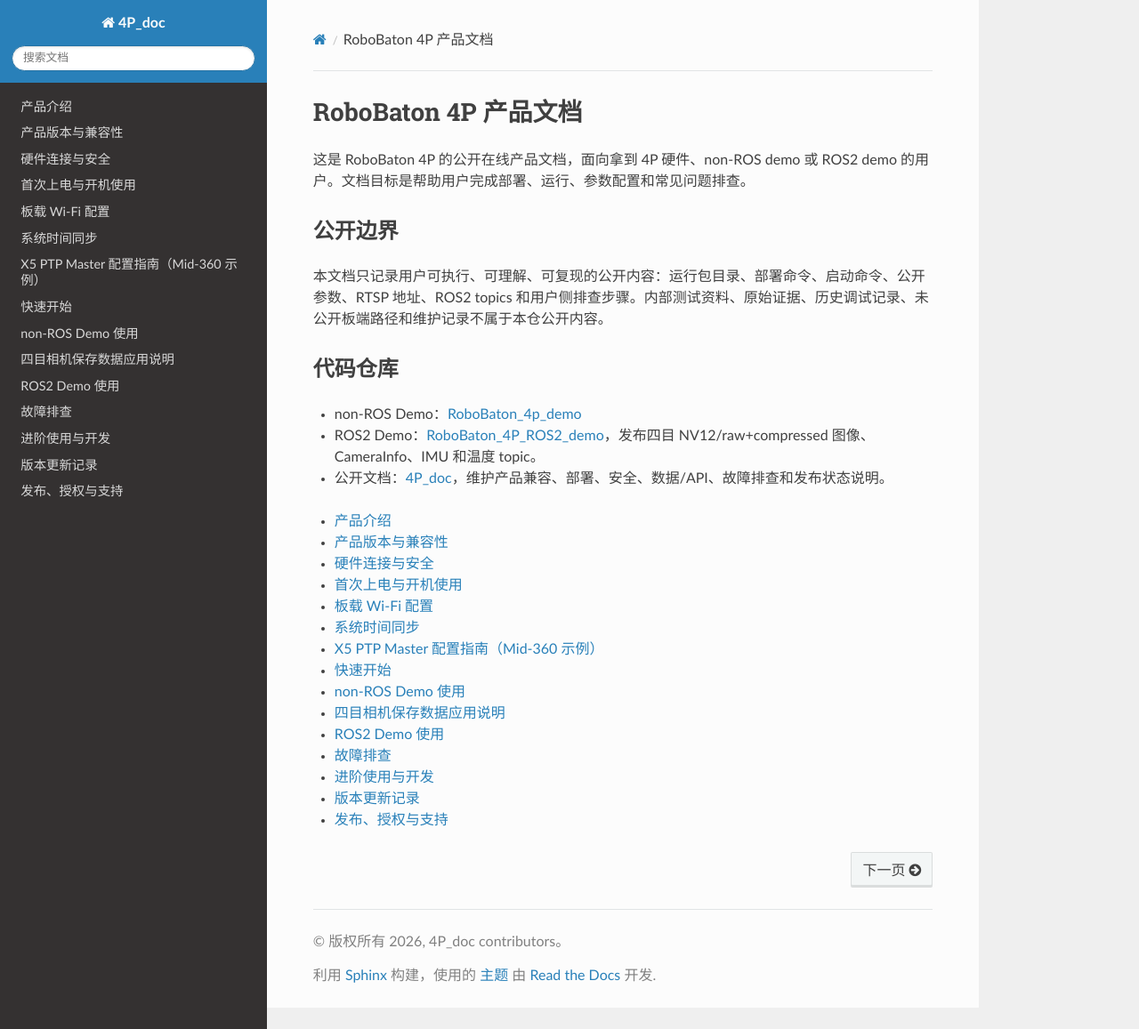
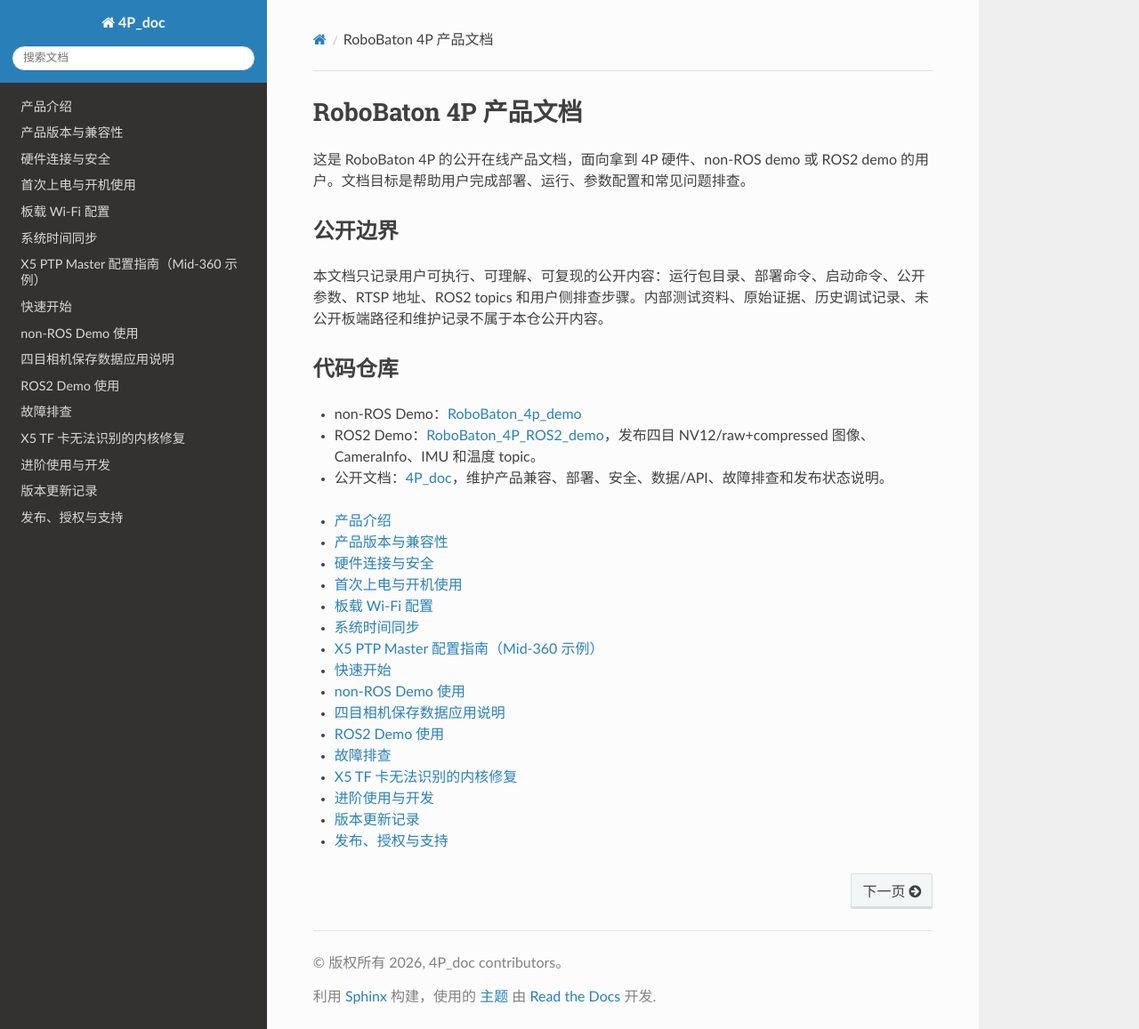
Before and after one commit to Hessian-matrix/4P_doc, a Sphinx documentation site: the page built from source/index.rst, in a window 1280 px wide and 1157 px high. Shown: the whole window at 89% size. Built offline with Sphinx 7.4.7 and the Read the Docs theme 3.1.0, drawn with Linux system fonts in a browser that asks for light colours; some of the changed lines change nothing that is shown.

Commit message:
docs(x5): 新增 TF 卡内核问题现场修复指南
- 说明 Buildroot 修复包适用板型、系统版本、归档哈希和 boot 镜像指纹
- 明确从开发机 scp 完整归档到 /userdata 后在板端 SSH 终端解包执行
- 记录只读体检、正式刷写、重启验收、日志收集和安全回滚流程
- 将 x5-tf-card-field-fix 页面加入 Sphinx 顶层导航

````diff
--- a/source/index.rst
+++ b/source/index.rst
@@ -31,6 +31,7 @@
    save-data-application-guide
    ros2-demo
    troubleshooting
+   x5-tf-card-field-fix
    code-and-interfaces
    changelog
    release-and-support
--- /dev/null
+++ b/source/x5-tf-card-field-fix.md
@@ -0,0 +1,229 @@
+# X5 TF 卡无法识别的内核修复
+
+本页用于处理部分 X5 板在插入 TF 卡后系统无法识别的问题。该问题属于板端 boot 分区中的设备树配置问题，不能通过重新挂载、格式化 TF 卡或重新部署 `/root/demo` 运行包解决。
+
+```{warning}
+本操作会写入 boot 分区并要求重启。写入期间必须保持供电稳定；严禁在脚本提示写入或校验时断电、拔电或强制重启。不要手工使用 `dd` 写 boot 分区，只使用本页指定的修复脚本。
+```
+
+## 1. 适用范围
+
+本修复包为 `RoboBaton_4p_demo` 仓中的：
+
+```text
+patch/x5-fieldfix-buildroot-20260818.tar.gz
+```
+
+只对以下目标适用：
+
+| 项目 | 要求 |
+|---|---|
+| 板型 | `board_id=0x0505` 或 `board_id=0x0506` |
+| 根文件系统 | Buildroot，`/etc/version` 包含 `PL5.1` |
+| 设备树 | `x5-md-v0p2.dts` 对应的板级布局 |
+| boot 镜像 | 12,582,912 bytes，MD5 为 `df51ccd2b809ab85f5ceea52773ec894` |
+
+脚本会在写入前自动检查板型、根文件系统、boot 分区设备、分区大小和镜像指纹。任一条件不匹配都会拒绝写盘。
+
+本页面只描述 Buildroot 修复包。不要把它用于 `/etc/version` 包含 `PL5.2` 的 Ubuntu/Jammy 系统，也不要在无法读取 `board_id` 或 boot 分区的板上强行执行。
+
+修复包同时包含风扇设备树修复，因此脚本验收时会额外输出风扇检查结果；本页的必验目标是 TF 卡能够被识别。
+
+## 2. 修复前确认
+
+先退出正在运行的相机应用和数据保存任务，确保板端没有正在进行的录制或其他需要保持的工作。保持 `cam-service` 运行，不要把停止 `cam-service` 作为修复步骤。
+
+在开发机确认修复包来自产品交付包或已批准的 `RoboBaton_4p_demo` 源码包。归档文件的 SHA-256 应为：
+
+```text
+9859e221c46cb514190b64159db622e545cae9639ef8dfda3429b7d9840aa7b1
+```
+
+在保存归档文件的开发机目录执行：
+
+```bash
+sha256sum x5-fieldfix-buildroot-20260818.tar.gz
+```
+
+输出必须与上面的 SHA-256 一致。如果不一致，停止操作并重新获取修复包。开发机不解包修复文件，下一步直接把完整归档上传到 X5。
+
+## 3. 上传归档并在板端解包
+
+### 开发机终端
+
+把完整归档直接上传到 X5 的 `/userdata/`，然后登录板端：
+
+```bash
+scp x5-fieldfix-buildroot-20260818.tar.gz root@<x5-ip>:/userdata/
+ssh root@<x5-ip>
+```
+
+下面直到 `reboot` 之前的命令全部直接在这个 X5 SSH 终端中执行，不要在命令外再嵌套 `ssh root@<x5-ip> "..."`。
+
+### X5 板端 SSH 终端
+
+先校验上传后的归档，再在板端解包：
+
+```bash
+cd /userdata
+sha256sum x5-fieldfix-buildroot-20260818.tar.gz
+tar -tzf x5-fieldfix-buildroot-20260818.tar.gz
+tar -xzf x5-fieldfix-buildroot-20260818.tar.gz
+cd x5-fieldfix-buildroot-20260818
+chmod +x x5-fieldfix.sh
+```
+
+板端归档 SHA-256 必须仍为：
+
+```text
+9859e221c46cb514190b64159db622e545cae9639ef8dfda3429b7d9840aa7b1
+```
+
+确认解包后的脚本、镜像、板型和系统版本：
+
+```bash
+test -x x5-fieldfix.sh
+test -f boot.img
+wc -c boot.img
+md5sum boot.img
+cat /sys/class/socinfo/board_id
+cat /etc/version
+readlink -f /dev/block/platform/by-name/boot
+```
+
+期望结果：
+
+- `boot.img` 大小为 `12582912` bytes；
+- `boot.img` MD5 为 `df51ccd2b809ab85f5ceea52773ec894`；
+- `board_id` 为 `0x0505` 或 `0x0506`；
+- `/etc/version` 包含 `PL5.1`；
+- boot 链接指向有效块设备。
+
+如果任一项不匹配，停止操作，不要执行修复脚本。脚本和 `boot.img` 必须位于同一目录；不要把其他 X5 板型的 boot 镜像放入该目录。
+
+## 4. 先执行只读体检
+
+继续在当前 X5 SSH 终端和解包目录中执行。只读体检不会写 boot 分区：
+
+```bash
+./x5-fieldfix.sh --check
+echo "check_exit_code=$?"
+```
+
+根据退出码判断：
+
+| 退出码 | 含义 | 后续操作 |
+|---:|---|---|
+| `0` | 前置条件通过，当前需要刷写 | 执行正式修复 |
+| `3` | 修复版 boot 已写入且当前内核已生效 | 不要重复刷写，可直接做 TF 卡验收 |
+| `4` | 修复版 boot 已写入，但尚未重启 | 执行 `reboot`，再做验收 |
+| `1` | 板型、版本、分区、镜像或权限检查失败 | 停止，不要绕过检查 |
+
+体检报告中的当前 boot MD5 只是现状记录。它不是要求必须匹配某个旧版本；只要脚本确认目标板型、分区大小和待写镜像均匹配即可继续。
+
+## 5. 执行修复
+
+只有 `--check` 通过且返回 `0` 时，才继续在当前 X5 SSH 终端执行正式修复：
+
+```bash
+./x5-fieldfix.sh
+```
+
+脚本会依次完成：
+
+1. 检查 root 权限、板型和 Buildroot 版本；
+2. 按 `/dev/block/platform/by-name/boot` 定位 boot 分区；
+3. 检查 boot 分区大小与镜像大小严格一致；
+4. 校验 `boot.img` 大小和 MD5；
+5. 将当前 boot 分区备份到 `/userdata/fieldfix/boot-backup-<旧MD5>.img`；
+6. 写入新的 boot 镜像；
+7. 清理缓存并回读 boot 分区校验；
+8. 将验收脚本和修复记录保存到 `/userdata/fieldfix/`。
+
+脚本具有幂等处理：如果目标 boot 已经写入但尚未重启，脚本会返回 `4`；如果目标 boot 已写入且已经生效，会返回 `3`，不会重复写盘。
+
+看到“修复写入完成”或“已经是修复版本”的提示后，在当前板端终端执行：
+
+```bash
+reboot
+```
+
+不要在脚本完成前重启。脚本在写入或回读校验失败时会尝试自动回滚；如果自动回滚也失败，不要继续重复操作，应保留现场并联系产品支持。
+
+## 6. 重启后验收 TF 卡
+
+重启完成后插入一张已知可用的 TF 卡。从开发机重新登录 X5：
+
+```bash
+ssh root@<x5-ip>
+```
+
+进入新的 X5 SSH 终端后，直接执行持久目录中的验收脚本：
+
+```bash
+/userdata/fieldfix/x5-fieldfix.sh --verify
+```
+
+TF 卡修复通过应同时满足：
+
+- 输出 `SD：cd-inverted 已消失`；
+- 输出 `SD：已识别到 /dev/mmcblk1，卡可用`；
+- `test -b /dev/mmcblk1` 返回成功。
+
+在同一板端终端额外确认设备节点：
+
+```bash
+test -b /dev/mmcblk1
+ls -l /dev/mmcblk1 /dev/mmcblk1p* 2>/dev/null || true
+```
+
+本系统不自动挂载 TF 卡。确认设备已出现后，按现场文件系统和挂载策略手工挂载对应分区；不要把“没有自动挂载”误判为“TF 卡没有识别”。
+
+如果验收时提示没有插卡，先确认卡已插入，再重新执行 `--verify`。如果提示插卡状态存在但没有 `/dev/mmcblk1`，修复仍未完成，应确认是否已经重启并保留日志：
+
+```bash
+cat /userdata/fieldfix/fieldfix.log
+```
+
+`/etc/version` 在验收前后保持不变是预期行为，因为本修复不更新 rootfs。
+
+## 7. 回滚
+
+正式修复前，脚本会把原 boot 分区备份到 `/userdata/fieldfix/`，并记录在：
+
+```text
+/userdata/fieldfix/last-backup.path
+```
+
+如果修复后验收持续失败，且需要恢复修复前的 boot，请登录 X5 后直接在板端 SSH 终端执行：
+
+```bash
+/userdata/fieldfix/x5-fieldfix.sh --rollback
+reboot
+```
+
+回滚脚本会校验备份文件名中的原始 MD5，并在写回后再次回读校验。找不到备份、备份损坏或板型/系统版本检查失败时，脚本会拒绝回滚；不要用手工 `dd` 替代它。
+
+如果修复后板端已经无法启动，就不能通过 SSH 执行回滚，应停止继续上电尝试并联系产品支持，使用 DEBUG_UART/串口或正式救援流程处理。
+
+## 8. 问题仍未解决时
+
+登录 X5 后，在板端 SSH 终端按以下顺序收集信息，不要连续重复刷写：
+
+```bash
+cat /sys/class/socinfo/board_id
+cat /etc/version
+cat /userdata/fieldfix/fixed.info 2>/dev/null || true
+cat /userdata/fieldfix/fieldfix.log 2>/dev/null || true
+ls -l /dev/mmcblk1 /dev/mmcblk1p* 2>/dev/null || true
+```
+
+同时提供：
+
+- 修复包 SHA-256；
+- `--check`、正式修复和 `--verify` 的完整输出；
+- 是否实际执行过 `reboot`；
+- TF 卡型号、容量和文件系统；
+- 如果发生无法启动，提供 DEBUG_UART/串口现场信息。
+
+不要在未确认 board ID、rootfs 类型和 boot 分区大小之前使用其他 X5 镜像。该修复只针对本页列出的 Buildroot 板型和镜像指纹。
````
